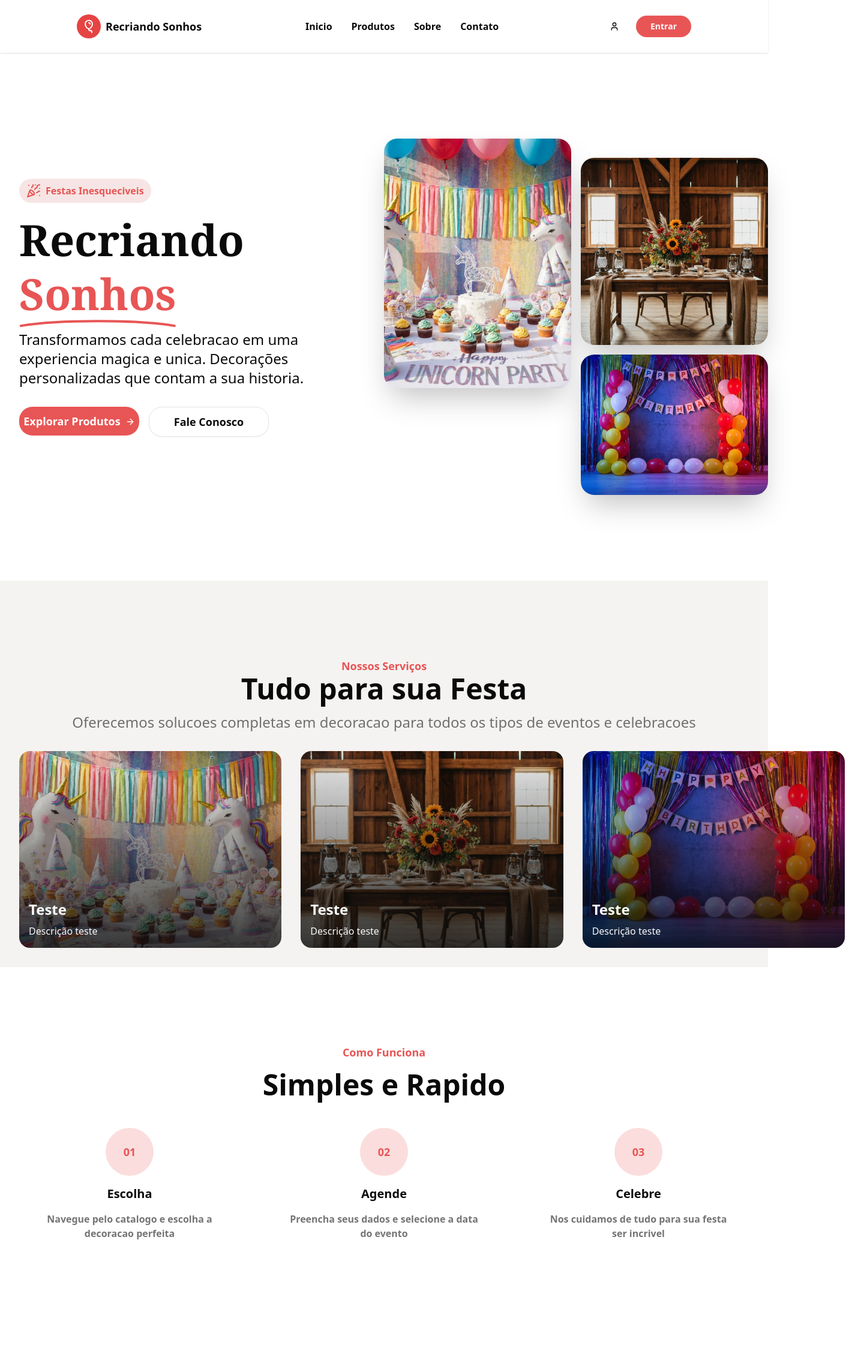
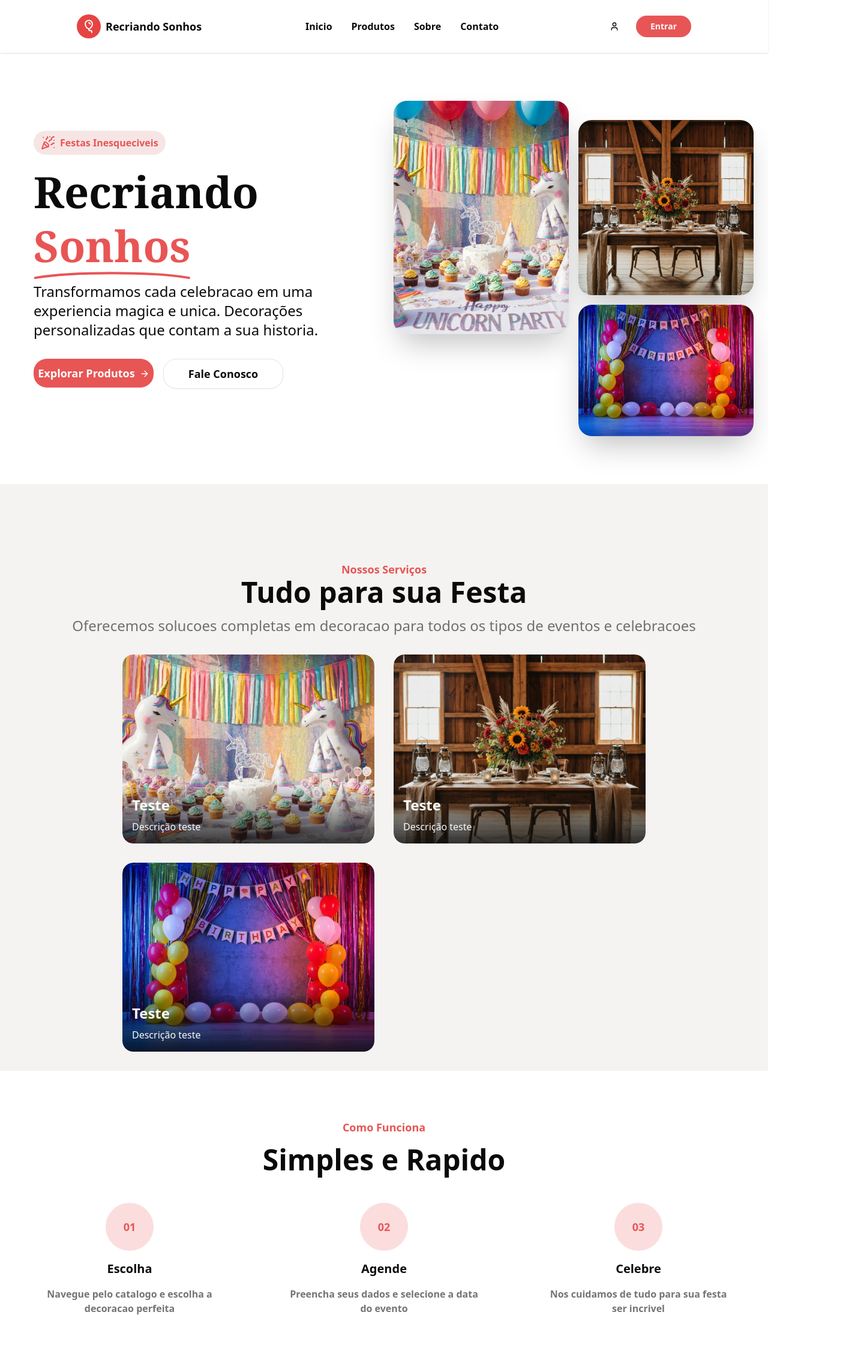
Before and after one commit to renan22Rsw/Recriando_Sonhos, a Next.js app in the folder front-end/: page / in a window 1280 px wide. Shown: the top 2287 px of the page at 60% size, 1440 px wide, since content can reach past the window. Built offline with nearby package versions, Linux system fonts and the light colour scheme.

Commit message:
fix:media queries problems

```diff
--- a/front-end/app/(home)/components/section-1.tsx
+++ b/front-end/app/(home)/components/section-1.tsx
@@ -8,7 +8,7 @@ import BithdayParty from "@/public/birthday-party.png";
 
 export const Section1 = () => {
   return (
-    <section className="mx-auto grid h-150 grid-cols-1 items-center sm:h-220 lg:grid-cols-2 2xl:w-400">
+    <section className="mx-auto grid max-w-screen-2xl grid-cols-1 items-center gap-8 px-6 py-20 lg:grid-cols-2">
       <div className="container space-y-4 px-6 md:px-4 xl:px-8">
         <span className="flex w-55 items-center gap-2 rounded-3xl bg-[#F6E5E4] px-3 py-2 font-semibold text-[#E85555]">
           <PartyPopper />
--- a/front-end/app/(home)/components/section-2.tsx
+++ b/front-end/app/(home)/components/section-2.tsx
@@ -36,21 +36,21 @@ export const Section2 = () => {
         </p>
       </div>
 
-      <div className="mx-auto grid gap-8 px-8 py-8 md:grid-cols-2 lg:w-360 lg:grid-cols-3">
+      <div className="mx-auto grid max-w-screen-2xl grid-cols-[repeat(auto-fit,minmax(280px,420px))] justify-center gap-8 px-8 py-8">
         {prodcuts.map((prodcuts) => (
           <div
             key={prodcuts.id}
-            className="relative aspect-4/3 overflow-hidden"
+            className="relative aspect-4/3 w-full max-w-[420px] overflow-hidden rounded-2xl"
           >
             <Image
               src={prodcuts.image}
               alt={prodcuts.name}
               fill
-              className="rounded-2xl object-cover transition-all duration-150 hover:shadow-2xl"
+              className="rounded-2xl object-cover transition-all duration-500 ease-in-out hover:scale-110 hover:shadow-2xl"
               priority
             />
 
-            <div className="from-foreground/80 absolute bottom-0 flex h-full w-full flex-col justify-end gap-2 rounded-2xl bg-linear-to-t to-transparent p-4">
+            <div className="from-foreground/80 absolute bottom-0 flex w-full flex-col justify-end gap-2 rounded-2xl bg-linear-to-t to-transparent p-4">
               <h3 className="text-primary-foreground text-2xl font-bold">
                 Teste
               </h3>
--- a/front-end/app/(home)/components/section-3.tsx
+++ b/front-end/app/(home)/components/section-3.tsx
@@ -23,8 +23,8 @@ export const Section3 = () => {
   ];
 
   return (
-    <section className="h-204">
-      <div className="pt-32 text-center">
+    <section className="py-20">
+      <div className="text-center">
         <span className="text-lg font-semibold text-[#E85555]">
           Como Funciona
         </span>
@@ -32,7 +32,7 @@ export const Section3 = () => {
           Simples e Rapido
         </h2>
 
-        <div className="mx-auto mt-8 block h-40 gap-4 md:flex md:justify-between lg:w-300">
+        <div className="mx-auto mt-8 block gap-4 md:flex md:justify-between lg:w-300">
           {steps.map((step) => (
             <div className="flex flex-col items-center gap-4" key={step.id}>
               <div className="flex items-center">
```
